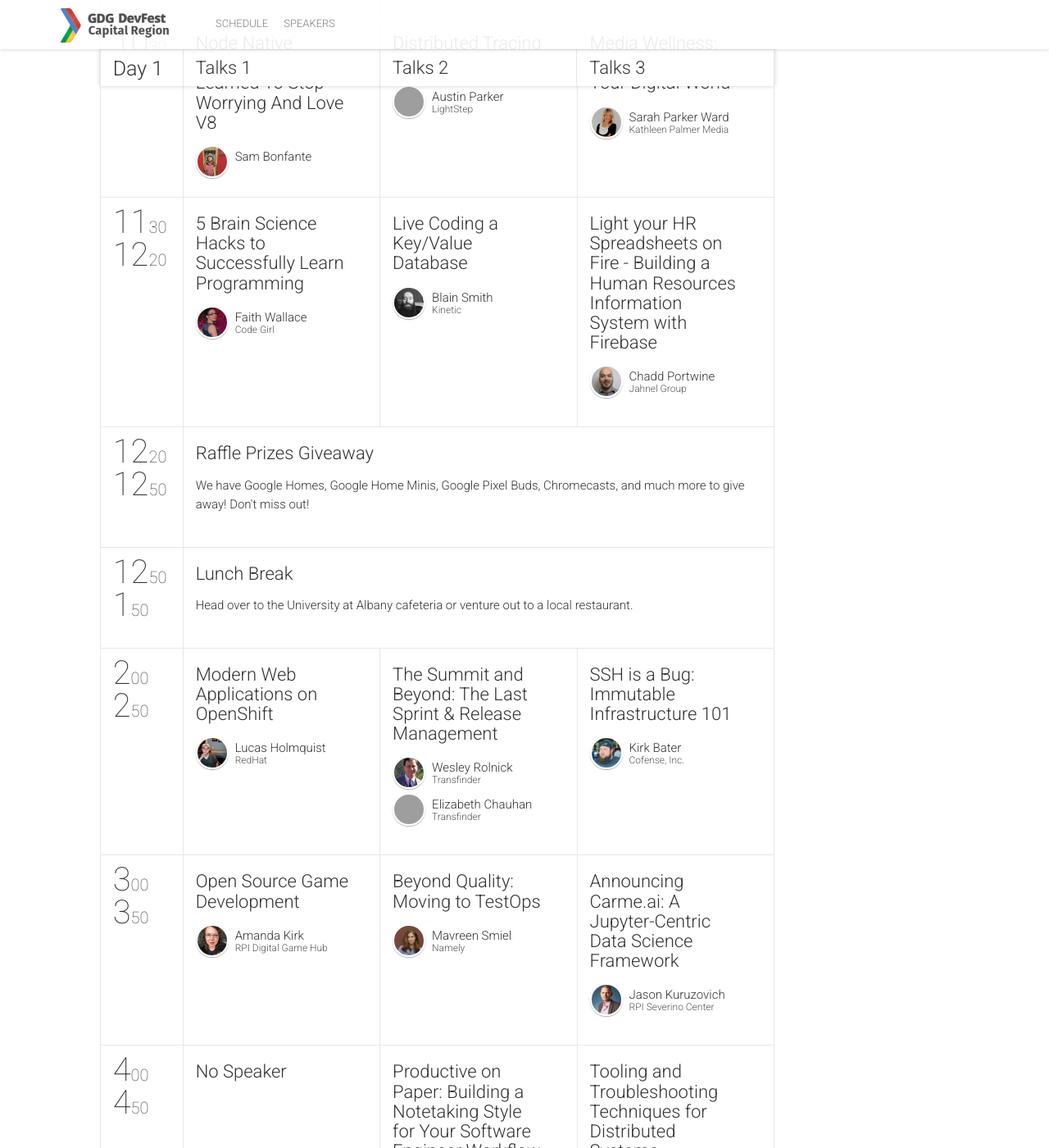
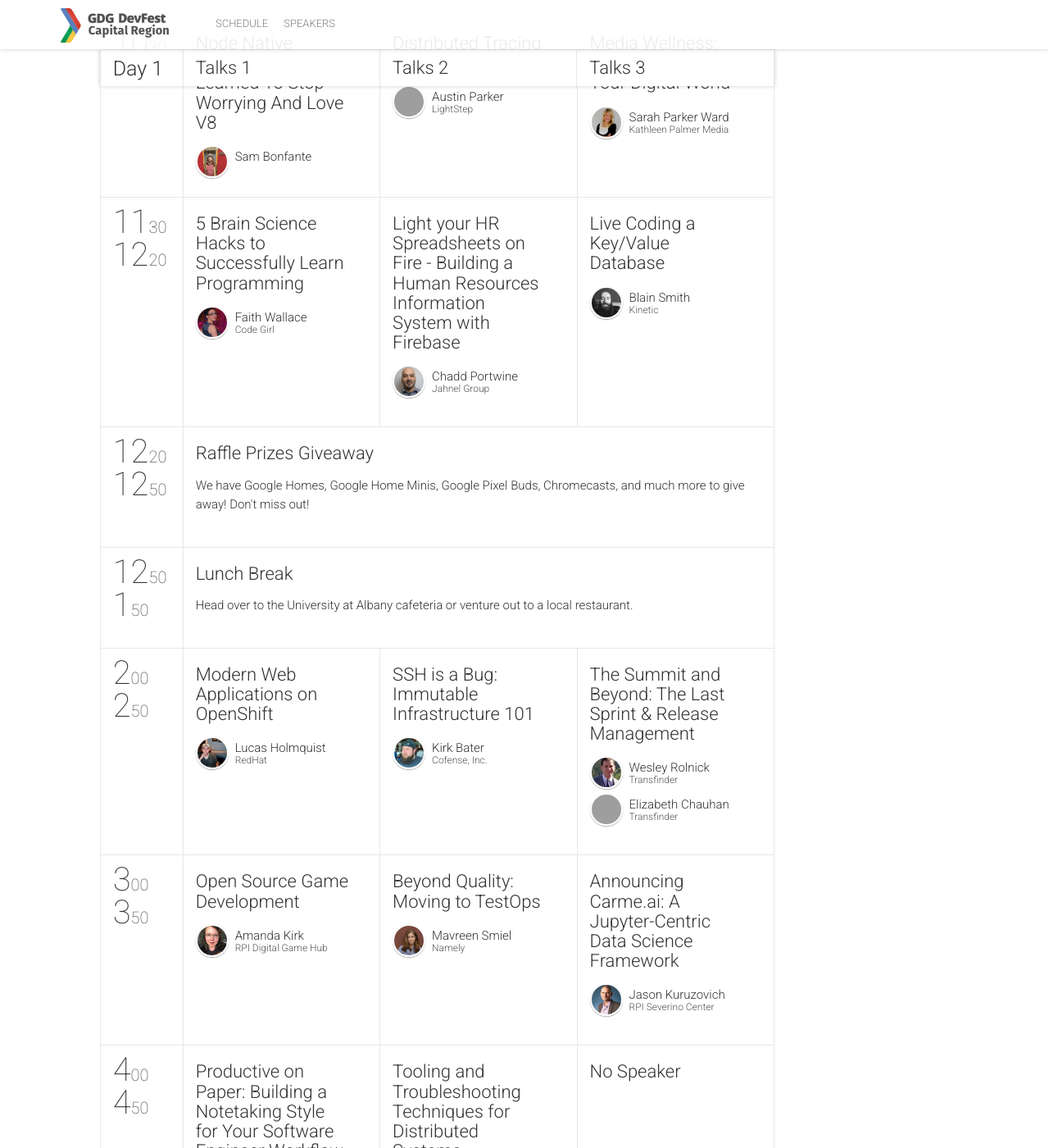
Before and after one commit to gdgcapitalregion/devfest-website, a Jekyll site: the page built from schedule.html, in a window 1280 px wide and 1400 px high, scrolled down 1056 px. Shown: the whole window at 82% size. Built offline with Jekyll 4.4.1, drawn with Linux system fonts in a browser that asks for light colours; nearby versions of some CDN libraries; comment, search, counter and statistics services are not loaded; grey boxes are pictures that could not be loaded.

```diff
--- a/_data/schedule.yml
+++ b/_data/schedule.yml
@@ -29,7 +29,7 @@
     - {
     	startTime: "11:30",
     	endTime: "12:20",
-    	sessionIds: [1131, 1132, 1133]
+    	sessionIds: [1131, 1133, 1132]
     }
     - {
       startTime: "12:20",
@@ -44,7 +44,7 @@
     - {
     	startTime: "2:00",
     	endTime: "2:50",
-    	sessionIds: [231, 232, 233]
+    	sessionIds: [231, 233, 232]
     }
     - {
     	startTime: "3:00",
@@ -54,7 +54,7 @@
     - {
     	startTime: "4:00",
     	endTime: "4:50",
-    	sessionIds: [6, 432, 433]
+    	sessionIds: [432, 433, 6]
     }
     - {
       startTime: "5:00",
--- a/_data/sessions.yml
+++ b/_data/sessions.yml
@@ -61,7 +61,7 @@
   id: 1033
   speakers: [1]
   title: "Media Wellness: Mindfulness in Your Digital World"
-  description: "Media is pervasive. Screens are everywhere. Multitasking is the norm. But beneath the hype of productivity and efficiency are critical consequences that may be doing more harm than good for us all. This interactive talk will explore the biological, psychological, and social consequences of constant connectivity, and ask audience members to consider a world in which everyone mindfully unplugged for just 10 minutes a day. Might we actually be more productive? More creative? Kinder? The stakes are high, and the speaker is determined to win over even the most conservative naysayer with evidence-based support - and irresistible pictures of puppies - showing why mindfulness is a discipline worth investing in."
+  description: "This fireside chat between GDG DevFest host Blain Smith and media wellness researcher Sarah Parker Ward will explore why mindfulness and compassion are needed in a traditionally “move fast, break sh*t” environment. Sarah will explore the individual and organizational benefits of creating a culture that is richer in critical thinking and presence, and steps we can take to collectively move past the dangerous hype of the hustle."
   subtype: presentation
 -
   id: 1131
```
